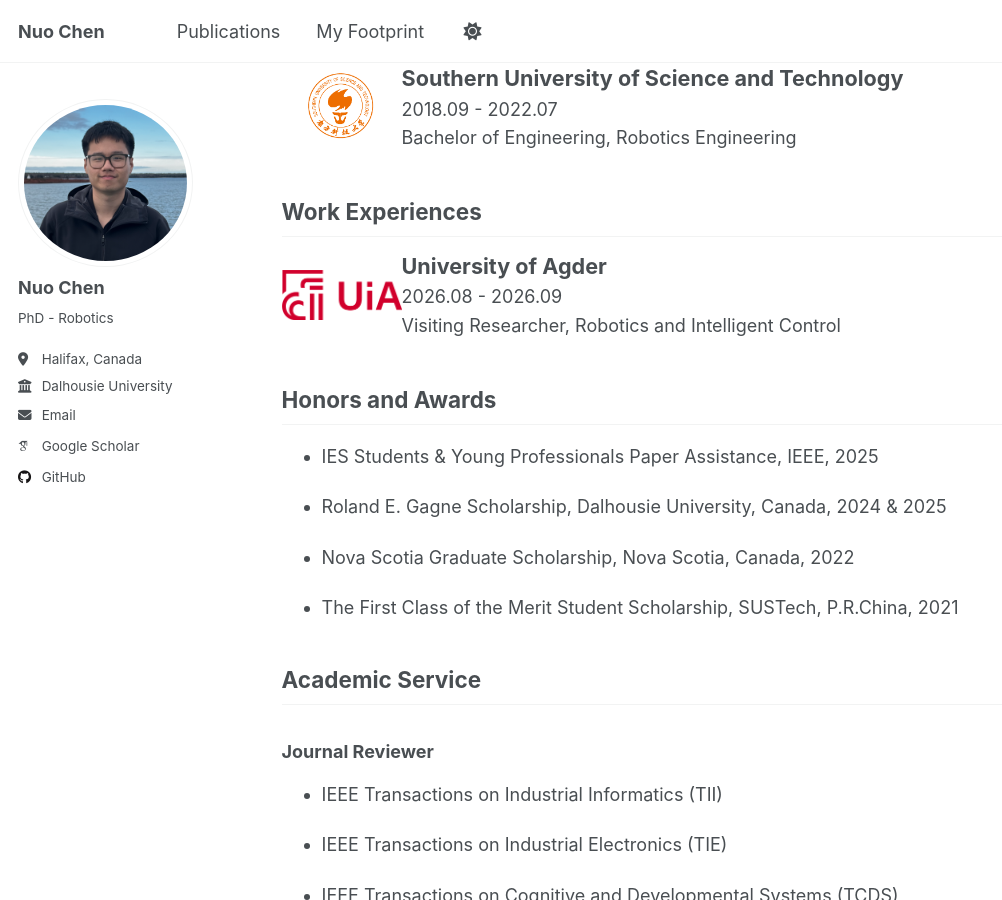
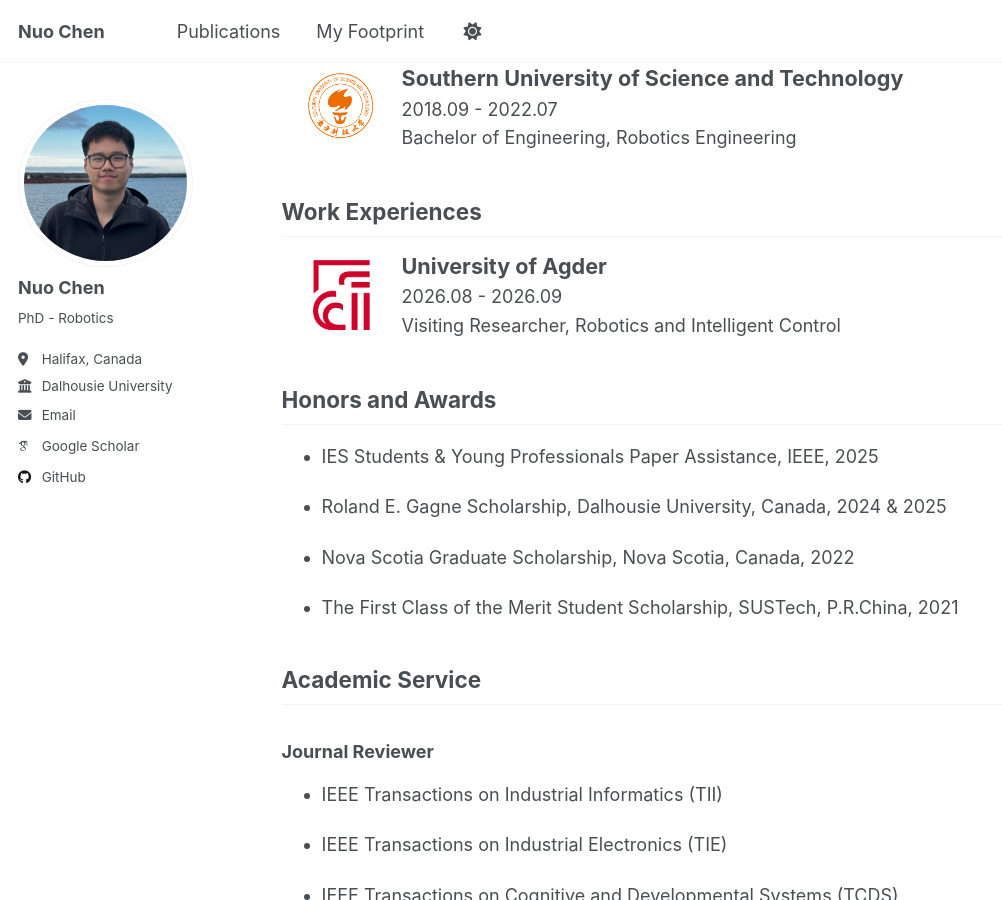
Before and after one commit to NuoChen1999/nuochen1999.github.io, a Jekyll site: the page built from _pages/about.md, in a window 1280 px wide and 900 px high, scrolled down 515 px. Shown: the whole window, without its empty margins (0-1002 px from the left). Built offline with Jekyll 4.4.1, drawn with Linux system fonts in a browser that asks for light colours; some web fonts are replaced; a script that is not in the unit is left out.

Commit message:
Change UiA logo from PNG to JPG format
Updated the logo image format from PNG to JPG.

```diff
--- a/_pages/about.md
+++ b/_pages/about.md
@@ -55,7 +55,7 @@ Prior to that, I received my M.A.Sc degree from Dalhousie University in Mechanic
 <!-- University of Agder -->
 <div style="width:100%; max-width:700px; display:table; line-height:1.6; margin-bottom:10px;">
   <div style="display:table-cell; width:120px; text-align:center; vertical-align:middle;">
-    <img src="/images/uia-logo.png" alt="UiA Logo" style="max-height:70px; height:auto; width:auto;">
+    <img src="/images/uia-logo.jpg" alt="UiA Logo" style="max-height:70px; height:auto; width:auto;">
   </div>
   <div style="display:table-cell; vertical-align:middle;">
     <div style="font-weight:bold; font-size:1.2em;">University of Agder</div>
```
